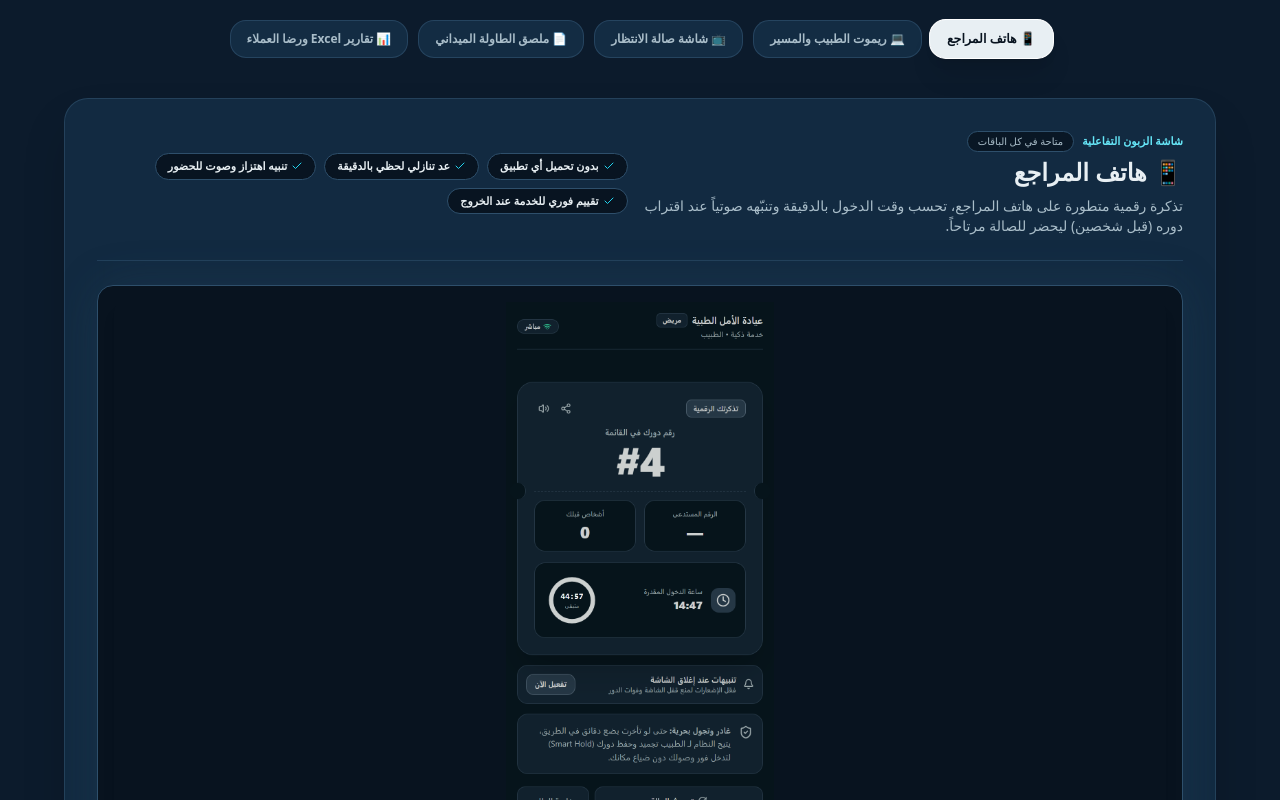
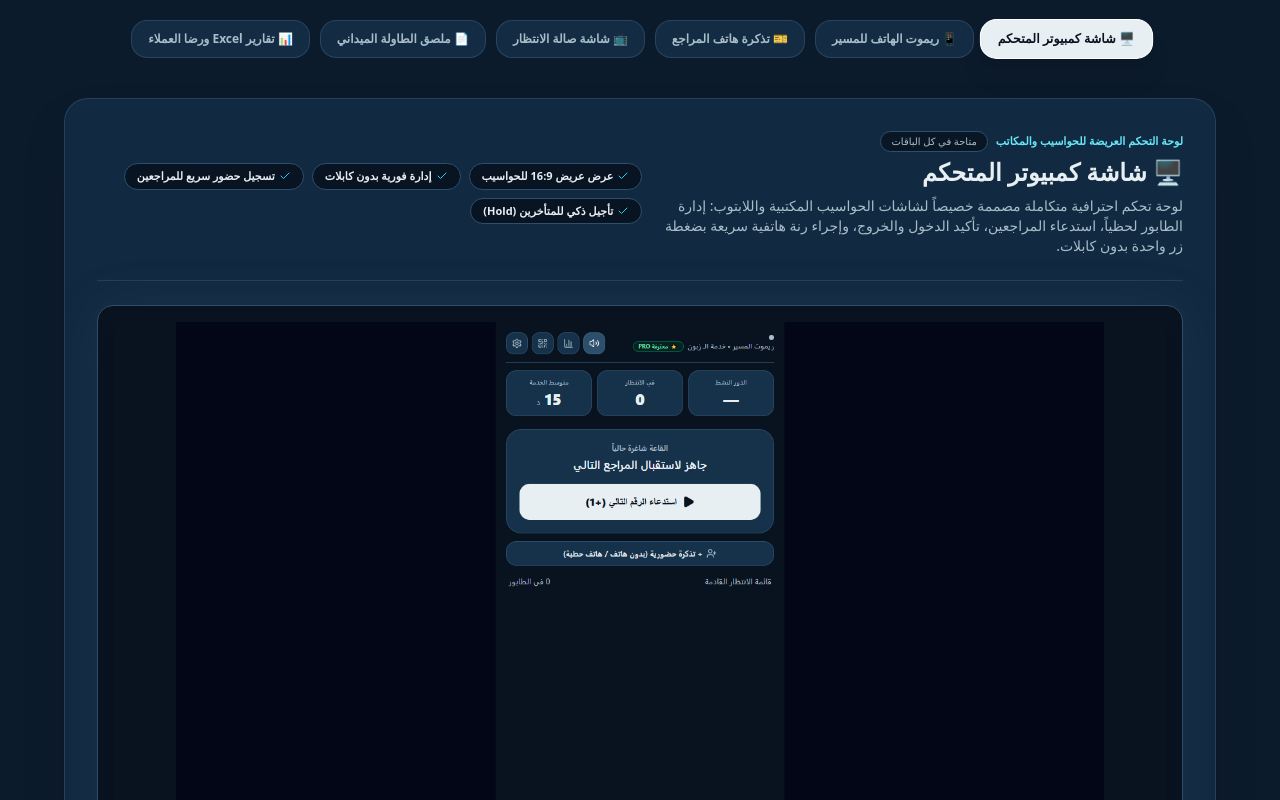
Before and after one commit to amir-lebbaz/smart-queue-system, a Next.js app: page / in a window 1280 px wide. Shown: the part 960-1760 px from the top of the page. Built offline with nearby package versions, Linux system fonts and the light colour scheme.

Commit message:
feat: showcase wide desktop computer controller screen in showcase gallery

```diff
--- a/src/app/admin/[slug]/page.tsx
+++ b/src/app/admin/[slug]/page.tsx
@@ -72,6 +72,11 @@ export default function StaffRemotePage({ params }: { params: Promise<{ slug: st
   // Check saved session PIN
   useEffect(() => {
     if (typeof window !== 'undefined') {
+      const urlParams = new URLSearchParams(window.location.search);
+      if (urlParams.get('auto') === '1234') {
+        sessionStorage.setItem(`queue_admin_auth_${slug}`, 'true');
+        setIsAuthenticated(true);
+      }
       const savedAuth = sessionStorage.getItem(`queue_admin_auth_${slug}`);
       if (savedAuth === 'true') {
         setIsAuthenticated(true);
--- a/src/app/page.tsx
+++ b/src/app/page.tsx
@@ -50,22 +50,31 @@ const WHATSAPP_BASE = `https://wa.me/${WHATSAPP_INTL}`;
 
 const screenshots = [
   {
+    id: 'desktop-admin',
+    title: '🖥️ شاشة كمبيوتر المتحكم',
+    tag: 'لوحة التحكم العريضة للحواسيب والمكاتب',
+    image: '/shots/admin-dashboard-desktop.png',
+    description: 'لوحة تحكم احترافية متكاملة مصممة خصيصاً لشاشات الحواسيب المكتبية واللابتوب: إدارة الطابور لحظياً، استدعاء المراجعين، تأكيد الدخول والخروج، وإجراء رنة هاتفية سريعة بضغطة زر واحدة بدون كابلات.',
+    badge: 'متاحة في كل الباقات',
+    highlights: ['عرض عريض 16:9 للحواسيب', 'إدارة فورية بدون كابلات', 'تسجيل حضور سريع للمراجعين', 'تأجيل ذكي للمتأخرين (Hold)'],
+  },
+  {
+    id: 'mobile-admin',
+    title: '📱 ريموت الهاتف للمسير',
+    tag: 'لوحة تحكم المسير المحمولة',
+    image: '/shots/admin-dashboard-mobile.png',
+    description: 'ريموت خفيف وسريع يعمل مباشرة من متصفح أي هاتف ذكي، يتيح للطبيب أو الحلاق استدعاء المراجعين والتحكم في القاعة وهو يتنقل بحرية دون الحاجة لكمبيوتر.',
+    badge: 'متاحة في كل الباقات',
+    highlights: ['يعمل من أي هاتف (iPhone/Android)', 'محمي برمز PIN سري', 'استدعاء وتأجيل بلمسة واحدة', 'رنة هاتفية سريعة بنقرة'],
+  },
+  {
     id: 'customer',
-    title: '📱 هاتف المراجع',
+    title: '🎫 تذكرة هاتف المراجع',
     tag: 'شاشة الزبون التفاعلية',
     image: '/shots/customer-mobile-ticket.png',
     description: 'تذكرة رقمية متطورة على هاتف المراجع، تحسب وقت الدخول بالدقيقة وتنبّهه صوتياً عند اقتراب دوره (قبل شخصين) ليحضر للصالة مرتاحاً.',
     badge: 'متاحة في كل الباقات',
     highlights: ['بدون تحميل أي تطبيق', 'عد تنازلي لحظي بالدقيقة', 'تنبيه اهتزاز وصوت للحضور', 'تقييم فوري للخدمة عند الخروج'],
-  },
-  {
-    id: 'admin',
-    title: '💻 ريموت الطبيب والمسير',
-    tag: 'لوحة التحكم الفائقة',
-    image: '/shots/admin-dashboard-desktop.png',
-    description: 'ريموت متطور يعمل من الهاتف أو الكمبيوتر: استدعاء المراجع، تأكيد دخوله، خروجه التلقائي، تأجيل المتأخر بضغطة زر، ورنة هاتفية سريعة.',
-    badge: 'متاحة في كل الباقات',
-    highlights: ['محمي برمز PIN خاص', 'تأجيل ذكي للمتأخر (Hold)', 'رنة هاتفية سريعة (Bip)', 'تسجيل تذكرة حضورية في ثوانٍ'],
   },
   {
     id: 'tv',
@@ -128,7 +137,7 @@ const faqs = [
 ];
 
 export default function PromotionalLandingPage() {
-  const [activeShot, setActiveShot] = useState('customer');
+  const [activeShot, setActiveShot] = useState('desktop-admin');
   const [openFaq, setOpenFaq] = useState<number | null>(0);
   const [isYearly, setIsYearly] = useState<boolean>(true);
   const [dailyVisitors, setDailyVisitors] = useState<number>(40);
```
Also changed, not shown: public/shots/admin-dashboard-desktop.png.
